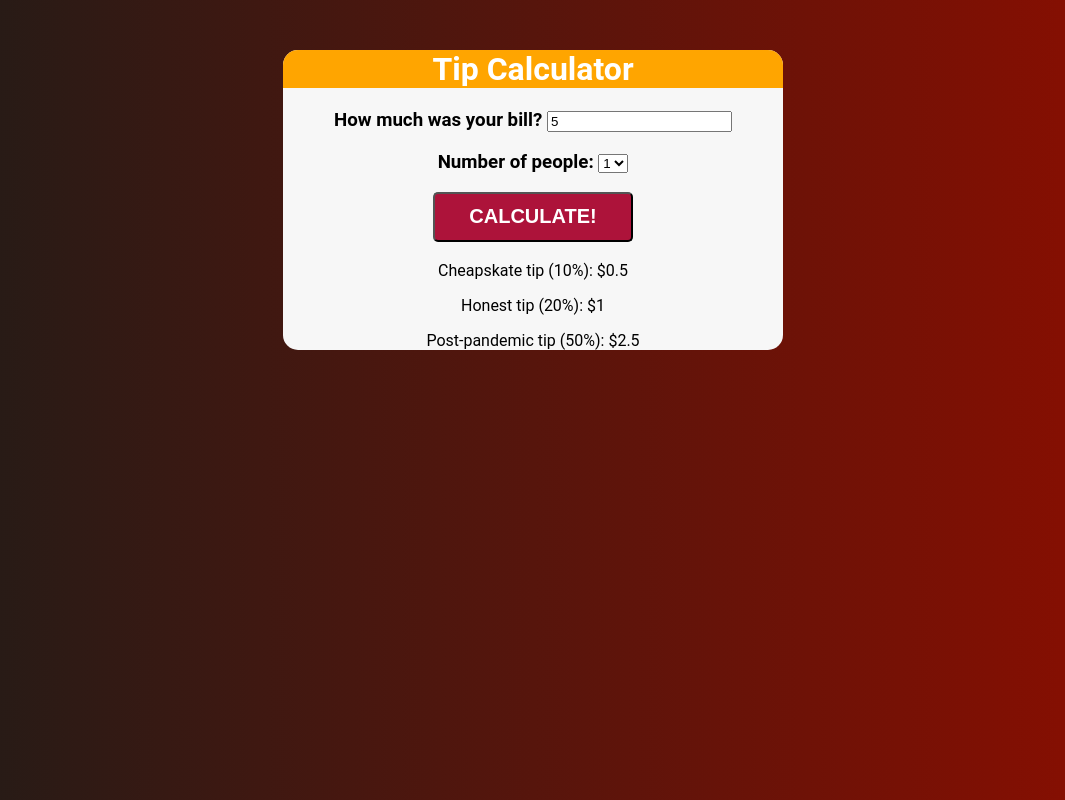
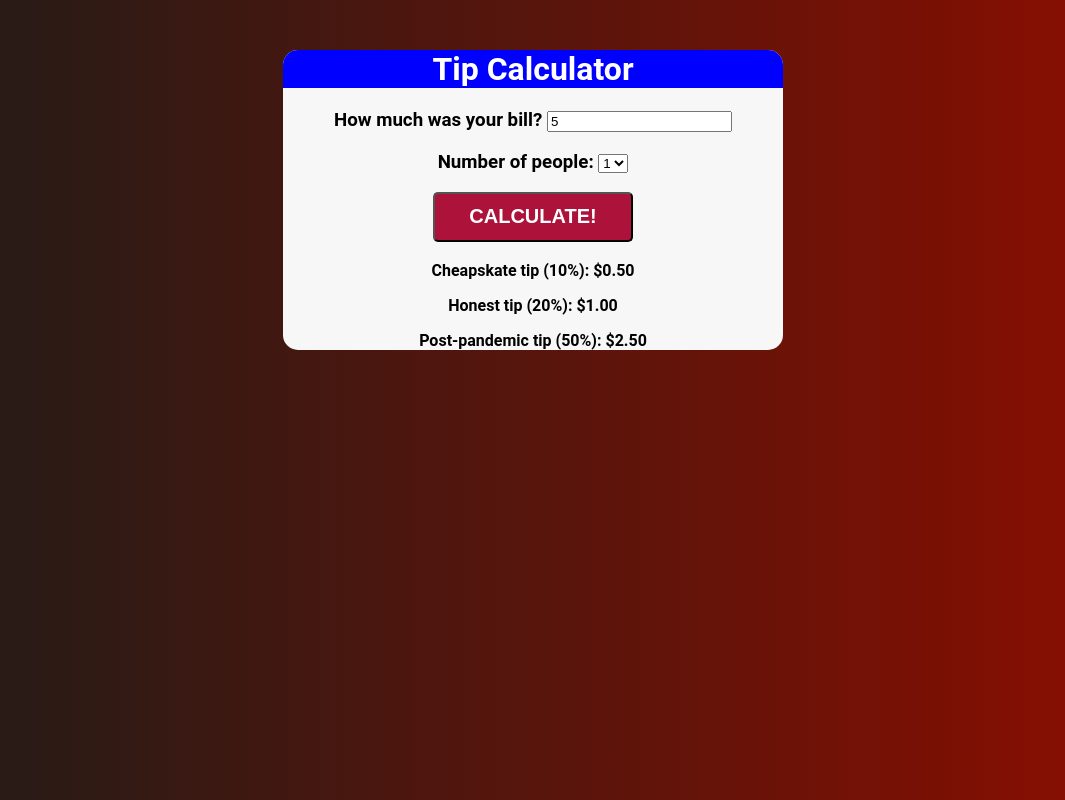
Before and after one commit to hibenca/Tip-Calculator, a plain HTML site: page index.html in a window 1280 px wide. Both pictures are taken after typing "5" into the empty fields and a click on the button "CALCULATE!". Shown: the whole page, without its empty margins (107-1172 px from the left). Drawn offline with Linux system fonts and the light colour scheme.

Commit message:
Add flow control & toFixed

```diff
--- a/app.js
+++ b/app.js
@@ -3,8 +3,15 @@
 function calculator() {
     let billAmount = document.getElementById('billAmount').value;
     let people = document.getElementById('people').value;
-    document.getElementById('results1').innerHTML = ('$' + billAmount * .1 / people);
-    document.getElementById('results2').innerHTML = ('$' + billAmount * .2 / people);
-    document.getElementById('results3').innerHTML = ('$' + billAmount * .5 / people);
-    document.getElementById('totalTip').style.display = "block";
+
+
+    if (billAmount <= 0) {
+        alert("Please fill out the amount");
+    } else {
+        document.getElementById('results1').innerHTML = ('$' + (billAmount * .1 / people).toFixed(2));
+        document.getElementById('results2').innerHTML = ('$' + (billAmount * .2 / people).toFixed(2));
+        document.getElementById('results3').innerHTML = ('$' + (billAmount * .5 / people).toFixed(2));
+        document.getElementById('totalTip').style.display = "block";
+    };
+
 };
--- a/styles.css
+++ b/styles.css
@@ -33,7 +33,11 @@ button:hover {
 
 h1 {
     color: white;
-    background: orange;
+    background: blue;
     border-top-left-radius: 15px;
     border-top-right-radius: 15px;
 }
+
+p {
+    font-weight: bold;
+}
```
